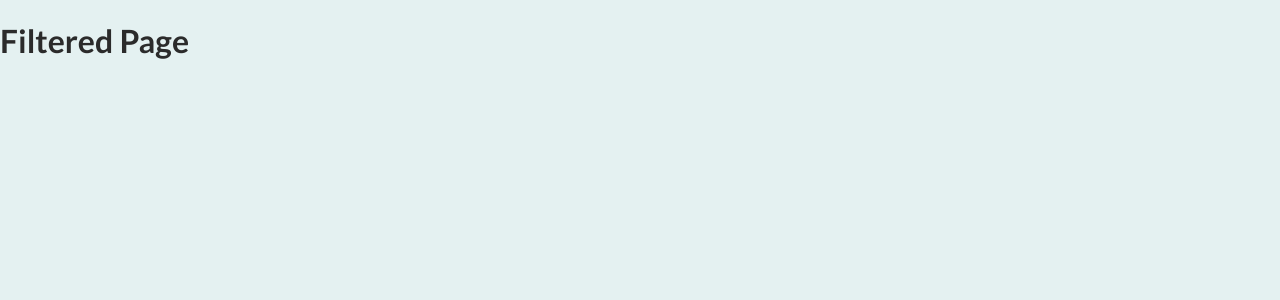
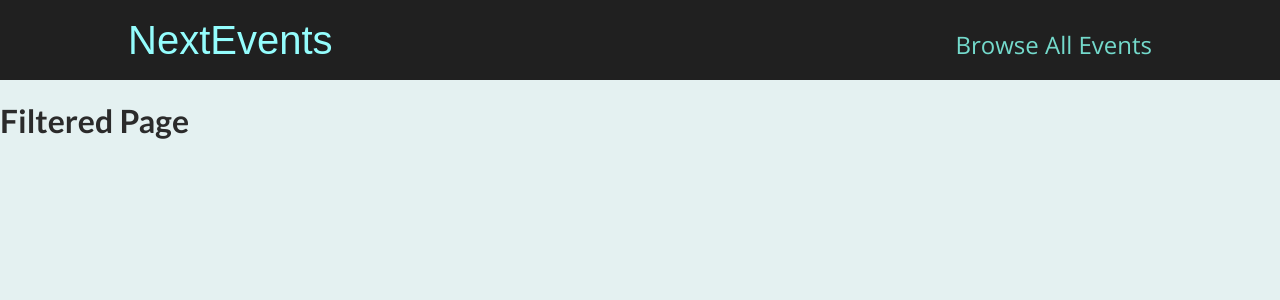
Before and after one commit to vishalnagle/Next.js-NextEvents, a Next.js app: page /events in a window 1280 px wide. Shown: the top 300 px of the page. Built offline with nearby package versions, Linux system fonts and the light colour scheme.

Commit message:
All events page and header component added

```diff
--- /dev/null
+++ b/components/layout/layout.js
@@ -0,0 +1,13 @@
+import { Fragment } from "react";
+import MainHeader from "./main-header";
+
+function Layout(props) {
+  return (
+    <Fragment>
+      <MainHeader />
+      <main>{props.children}</main>
+    </Fragment>
+  );
+}
+
+export default Layout;
--- /dev/null
+++ b/components/layout/main-header.js
@@ -0,0 +1,21 @@
+import classes from "./main-header.module.css";
+import Link from "next/link";
+
+function MainHeader() {
+  return (
+    <header className={classes.header}>
+      <div className={classes.logo}>
+        <Link href="/">NextEvents</Link>
+      </div>
+      <nav className={classes.navigation}>
+        <ul>
+          <li>
+            <Link href="/events">Browse All Events</Link>
+          </li>
+        </ul>
+      </nav>
+    </header>
+  );
+}
+
+export default MainHeader;
--- /dev/null
+++ b/components/layout/main-header.module.css
@@ -0,0 +1,41 @@
+.header {
+    width: 100%;
+    display: flex;
+    justify-content: space-between;
+    align-items: baseline;
+    padding: 1rem 10%;
+    height: 5rem;
+    background-color: #202020;
+  }
+
+  .logo {
+    font-size: 1.5rem;
+    color: white;
+    font-family: 'Fira', sans-serif;
+    height: 100%;
+    display: flex;
+    justify-content: center;
+    align-items: center;
+    color: #94fdfd;
+  }
+
+  .logo a {
+    text-decoration: none;
+    color: #94fdfd;
+  }
+
+  .navigation a {
+    text-decoration: none;
+    color: #74dacc;
+    font-size: 1rem;
+  }
+
+  @media (min-width: 768px) {
+    .logo {
+      font-size: 2.5rem;
+    }
+
+    .navigation a {
+      font-size: 1.5rem;
+    }
+  }
--- a/pages/_app.js
+++ b/pages/_app.js
@@ -1,7 +1,12 @@
-import '../styles/globals.css'
+import "../styles/globals.css";
+import Layout from "../components/layout/layout";
 
 function MyApp({ Component, pageProps }) {
-  return <Component {...pageProps} />
+  return (
+    <Layout>
+      <Component {...pageProps} />
+    </Layout>
+  );
 }
 
-export default MyApp
+export default MyApp;
```
Also changed, not shown: pages/events/index.js (+8 -3 lines).
